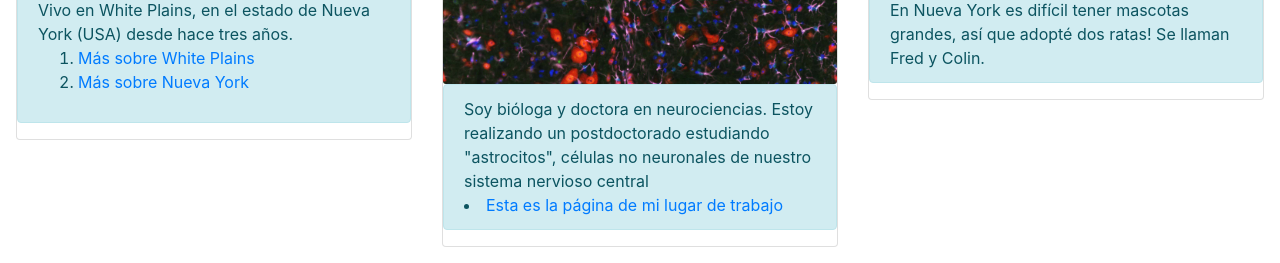
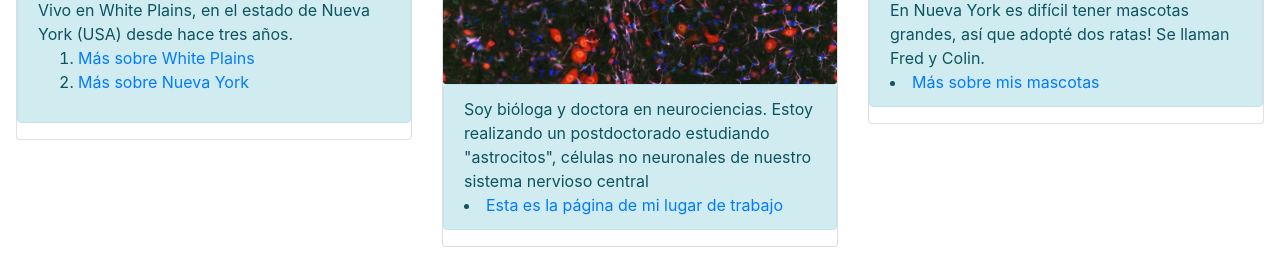
Before and after one commit to avivinetto/avivinetto.github.io, a plain HTML site: page index.html in a window 1280 px wide. Shown: the part 880-1143 px from the top of the page. Drawn offline with nearby package versions, Linux system fonts and the light colour scheme.

Commit message:
Update index.html

```diff
--- a/index.html
+++ b/index.html
@@ -67,6 +67,9 @@
       <img class="card-img-bottom" src="img/my-pets.gif" alt="https://github.com/avivinetto/avivinetto.github.io/blob/master/img/my%20pets.jpg">
       <div class="alert alert-info">
         <span>En Nueva York es difícil tener mascotas grandes, así que adopté dos ratas! Se llaman Fred y Colin.   </span>
+        <li>
+          <a href="/mis mascotas">Más sobre mis mascotas</a>
+        </li>
       </div>
     </div>
   </div>
```
